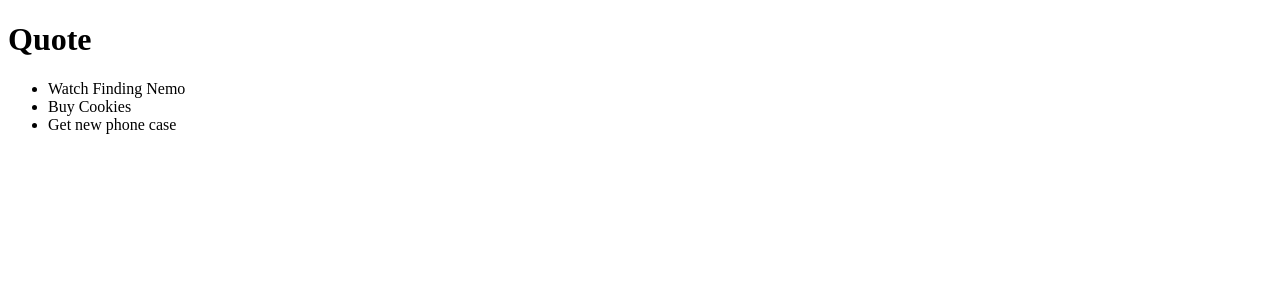
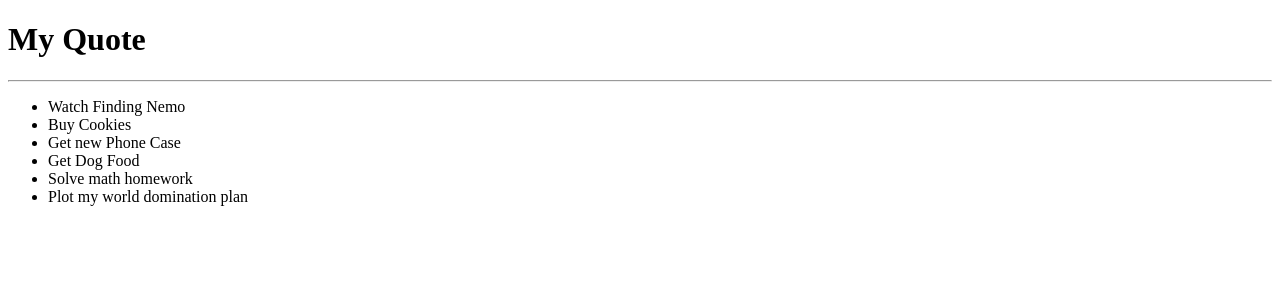
Before and after one commit to Fkaragu/Quotes, an Angular app: page / in a window 1280 px wide. Shown: the top 300 px of the page. Built offline with nearby package versions, Linux system fonts and the light colour scheme.

Commit message:
Added quote arrays

```diff
--- a/src/app/app.component.html
+++ b/src/app/app.component.html
@@ -1,4 +1,5 @@
-<h1>Quote</h1>
+<h1>My Quote</h1>
+<hr>
 <ul>
-  <li *ngFor='let quotes of quote'>{{quotes}}</li>
+  <li *ngFor='let quotes of quote'>{{quotes.name}}</li>
 </ul>
--- a/src/app/app.component.ts
+++ b/src/app/app.component.ts
@@ -1,14 +1,18 @@
 import { Component } from '@angular/core';
+import {Quote} from './quote'
 
 @Component({
   selector: 'app-root',
   templateUrl: './app.component.html'
 })
 export class AppComponent {
-    quote: string[];
+    quote = [
+        new Quote(1,'Watch Finding Nemo'),
+        new Quote(2,'Buy Cookies'),
+        new Quote(3, 'Get new Phone Case'),
+        new Quote(4, 'Get Dog Food'),
+        new Quote(5, 'Solve math homework'),
+        new Quote(6, 'Plot my world domination plan'),
 
-  constructor(){
-
-    this.quote = ["Watch Finding Nemo","Buy Cookies","Get new phone case"];
-  }
+    ]
 }
```
